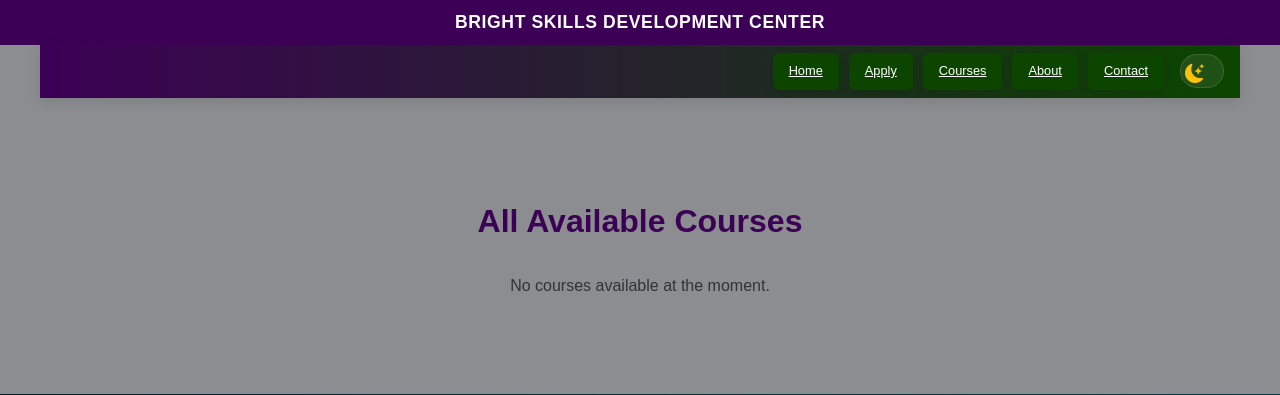
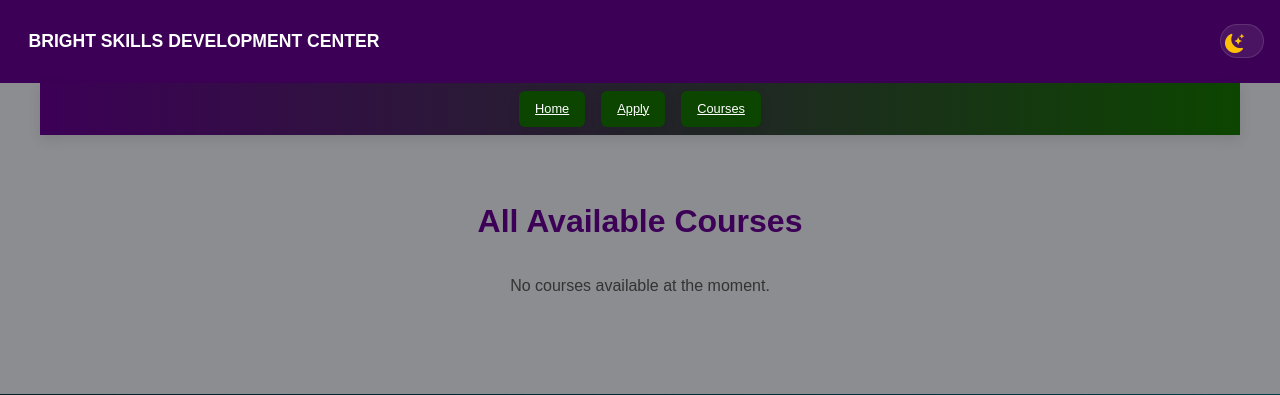
Before and after one commit to brightfuture008/brightfutureskills, a Django app: page /courses/ in a window 1280 px wide. Shown: the top 395 px of the page. Run offline with Django 5.2, Linux system fonts and the light colour scheme; data that the repository does not hold is empty; some libraries are stand-ins or nearby versions.

Commit message:
modifying interface

```diff
--- a/apply/static/css/style.css
+++ b/apply/static/css/style.css
@@ -51,17 +51,20 @@ body {
     grid-template-rows: auto 1fr auto;
 }
 
-header {
-}
-.site-title{
-  text-align: center;
+
+.top-bar {
+  display: flex;
+  justify-content: space-between;
+  align-items: center;
   padding: 0.75rem 1rem;
   background-color: var(--color-primary-dark);
-  font-size: 1.5rem;
-  font-weight: 900;
+}
+
+.site-title {
+  font-size: 1.1rem;
   color: var(--color-white);
-  letter-spacing: .8px;
 }
+
 
 .header-inner {
   position: sticky;
@@ -75,21 +78,13 @@ header {
   padding: 0.5rem 1rem;
   display: flex;
   align-items: center;
-  justify-content: flex-end;
+  justify-content: center;
   overflow-x: auto;
   -webkit-overflow-scrolling: touch;
   -ms-overflow-style: none;
   scrollbar-width: none;
 }
 .header-inner::-webkit-scrollbar { display: none; }
-
-.site-title {
-  margin: 0;
-  font-size: 1.1rem;
-  font-weight: 900;
-  letter-spacing: .6px;
-  color: var(--color-white);
-}
 
 h1 {
     margin: 1.5% 0;
@@ -106,13 +101,12 @@ h1 {
 
 .nav-links{
   display: flex;
-  gap: 10px;
+  gap: 1rem;
   justify-content: space-evenly;
   margin: 0;
   padding: 0;
   list-style: none;
-  flex-wrap: nowrap;
-  white-space: nowrap;
+  flex-wrap: nowrap; /* Keep items on a single line */
   font-size: 0.8rem;
 }
 
@@ -133,6 +127,17 @@ h1 {
   filter: brightness(1.03);
   box-shadow: 0 8px 20px rgba(0,0,0,0.12);
   outline: none;
+}
+
+/* Responsive adjustments for smaller screens */
+@media (max-width: 768px) {
+  .nav-links {
+    gap: 8px; /* Slightly reduce the gap */
+  }
+  .nav-links a {
+    font-size: 0.75rem; /* Reduce font size */
+    padding: 0.4rem 0.8rem; /* Reduce padding */
+  }
 }
 
 h2.section-title {
@@ -600,7 +605,6 @@ footer a:hover {
     border-radius: 50px;
     padding: 0.25rem;
     cursor: pointer;
-    margin-left: 1rem;
 }
 .theme-toggler .icon {
     width: 24px;
--- a/apply/templates/applications/base.html
+++ b/apply/templates/applications/base.html
@@ -14,21 +14,21 @@
 </head>
 <body>
   <header>
-    <h1 class="site-title">BRIGHT SKILLS DEVELOPMENT CENTER</h1>
+    <div class="top-bar">
+      <h1 class="site-title">BRIGHT SKILLS DEVELOPMENT CENTER</h1>
+      <div class="theme-toggler" id="theme-toggler" title="Toggle light/dark theme">
+        <i class="bi bi-moon-stars-fill icon moon"></i>
+        <i class="bi bi-sun-fill icon sun"></i>
+      </div>
+    </div>
     <div class="header-inner">
       <nav class="nav-bar">
         <ul class="nav-links">
           <li><a href="{% url 'applications:home' %}">Home</a></li>
           <li><a href="{% url 'applications:add_student' %}">Apply</a></li>
           <li><a href="{% url 'applications:course_list' %}">Courses</a></li>
-          <li><a href="#about">About</a></li>
-          <li><a href="#contact">Contact</a></li>
         </ul>
       </nav>
-      <div class="theme-toggler" id="theme-toggler" title="Toggle light/dark theme">
-        <i class="bi bi-moon-stars-fill icon moon"></i>
-        <i class="bi bi-sun-fill icon sun"></i>
-      </div>
     </div>
   </header>
 
```
